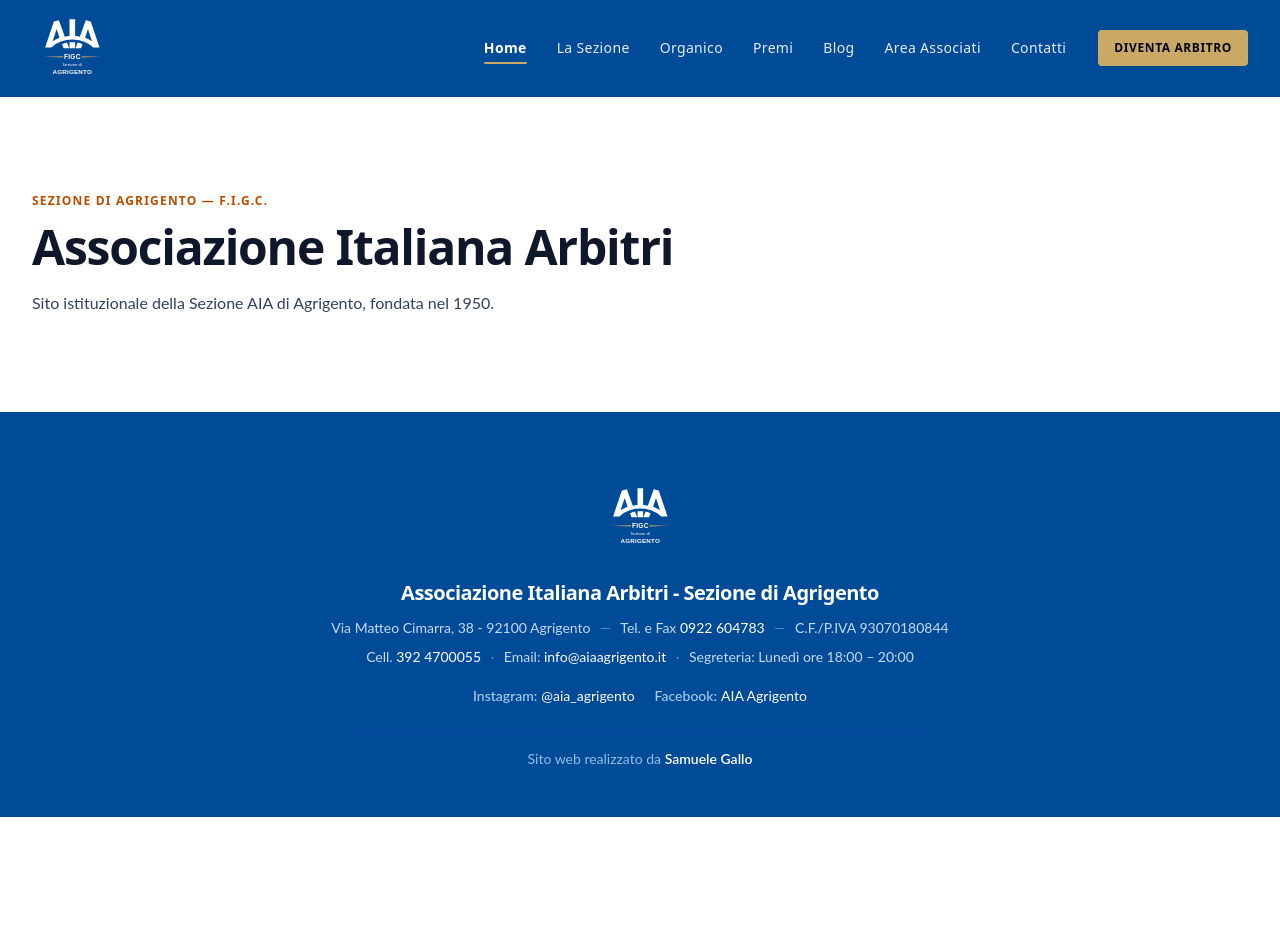
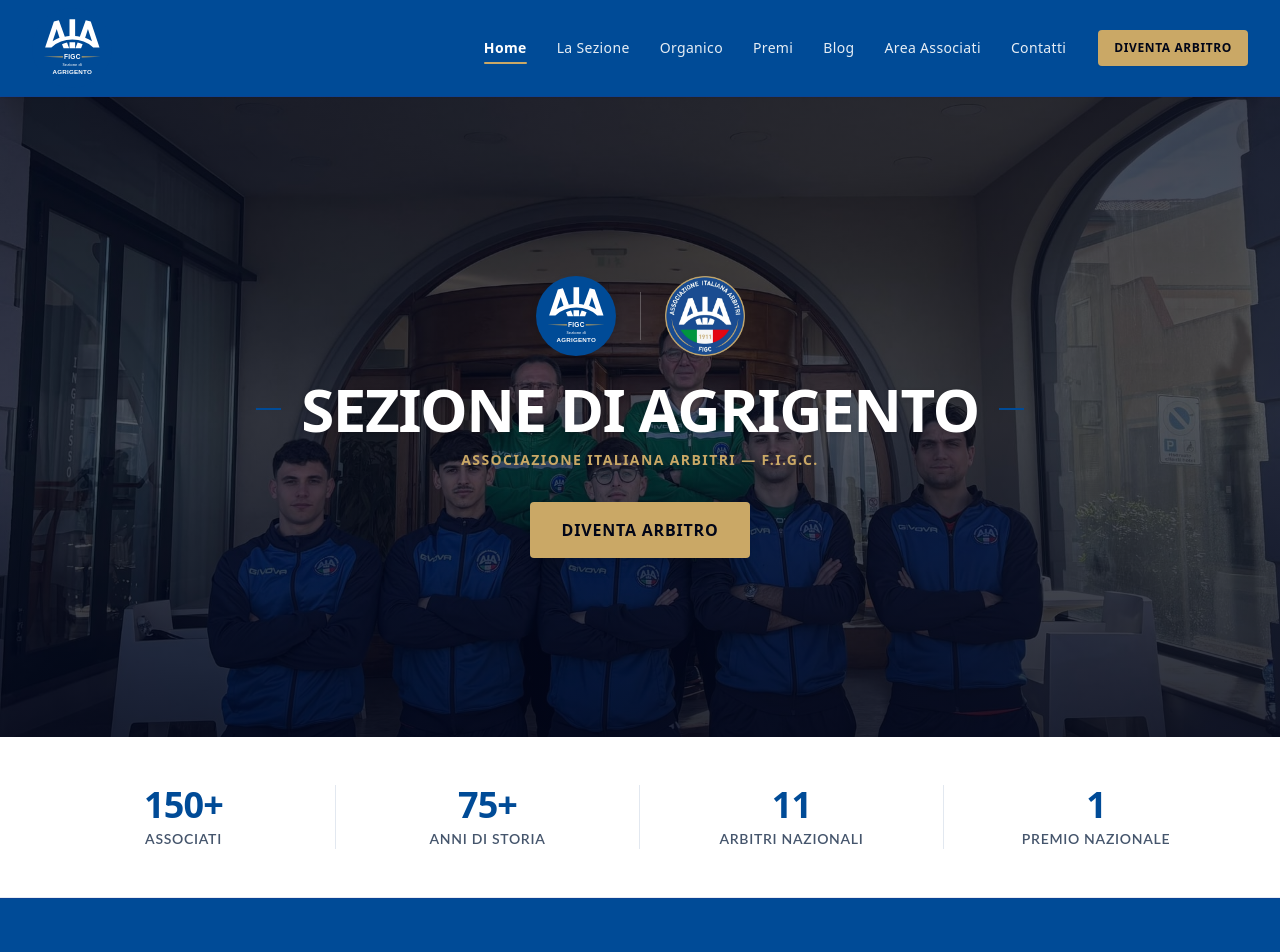
Before and after one commit to sasucodex/aia-agrigento-web, an Astro site: page / in a window 1280 px wide. Shown: the top 952 px of the page. Before the commit the page ends 817 px from the top, so only its background shows below. Built offline with nearby package versions, Linux system fonts and the light colour scheme; Astro itself is replaced by a stand-in of ours.

Commit message:
feat(home): implement hero section with AIA FIGC logo and section stats

```diff
--- /dev/null
+++ b/src/components/home/HeroSection.astro
@@ -0,0 +1,77 @@
+---
+import { Image } from "astro:assets";
+import heroRaduno from "@/assets/images/hero-raduno.jpg";
+import aiaFigcLogo from "@/assets/logos/logo-aia-figc.png";
+import { PRIMARY_CTA } from "@/constants/navigation";
+---
+
+<section
+  aria-labelledby="hero-heading"
+  class="relative min-h-[500px] sm:min-h-[600px] lg:min-h-[640px] flex items-center justify-center overflow-hidden bg-slate-950"
+>
+  <Image
+    src={heroRaduno}
+    alt="Arbitri e dirigenti della Sezione AIA di Agrigento durante il raduno stagionale"
+    format="webp"
+    widths={[640, 1024, 1536, 1920]}
+    sizes="100vw"
+    quality={82}
+    loading="eager"
+    fetchpriority="high"
+    decoding="async"
+    class="object-cover object-center w-full h-full absolute inset-0 select-none pointer-events-none"
+  />
+
+  <div
+    aria-hidden="true"
+    class="absolute inset-0 bg-gradient-to-b from-slate-950/75 via-slate-950/65 to-slate-950/85"
+  >
+  </div>
+
+  <div class="relative z-10 w-full max-w-5xl mx-auto px-4 sm:px-6 lg:px-8 py-16 sm:py-24 lg:py-28 flex flex-col items-center text-center">
+    <div class="flex items-center justify-center gap-4 sm:gap-6">
+      <img
+        src="/favicon.svg"
+        alt="Stemma AIA Sezione di Agrigento"
+        width="80"
+        height="80"
+        loading="eager"
+        decoding="async"
+        class="h-16 w-16 sm:h-20 sm:w-20 object-contain drop-shadow-md"
+      />
+      <span aria-hidden="true" class="h-10 sm:h-12 w-px bg-white/25"></span>
+      <Image
+        src={aiaFigcLogo}
+        alt="Associazione Italiana Arbitri - AIA FIGC"
+        width={160}
+        height={160}
+        format="webp"
+        loading="eager"
+        decoding="async"
+        class="h-16 w-16 sm:h-20 sm:w-20 object-contain drop-shadow-md"
+      />
+    </div>
+
+    <div class="w-full max-w-3xl flex items-center justify-center gap-3 sm:gap-5 mt-5 mb-2">
+      <span aria-hidden="true" class="hidden sm:block h-[2px] flex-1 max-w-16 bg-[#004b97]"></span>
+      <h1
+        id="hero-heading"
+        class="font-heading font-extrabold text-2xl sm:text-5xl lg:text-6xl tracking-tight text-white uppercase leading-[1.1] text-balance drop-shadow-sm"
+      >
+        Sezione di Agrigento
+      </h1>
+      <span aria-hidden="true" class="hidden sm:block h-[2px] flex-1 max-w-16 bg-[#004b97]"></span>
+    </div>
+
+    <p class="font-heading text-xs sm:text-sm font-semibold uppercase tracking-widest text-referee-gold mb-8">
+      Associazione Italiana Arbitri — F.I.G.C.
+    </p>
+
+    <a
+      href={PRIMARY_CTA.href}
+      class="w-full sm:w-auto inline-flex items-center justify-center bg-referee-gold hover:brightness-95 active:scale-[0.98] text-slate-950 font-heading font-extrabold text-sm sm:text-base uppercase tracking-wider px-8 py-4 rounded-sm shadow-lg transition-all duration-200 cursor-pointer focus-visible:outline-2 focus-visible:outline-offset-2 focus-visible:outline-white"
+    >
+      Diventa Arbitro
+    </a>
+  </div>
+</section>
--- /dev/null
+++ b/src/components/home/NumeriSezionali.astro
@@ -0,0 +1,30 @@
+---
+import { getStatItems } from "@/lib/utils/stats";
+import type { StatMetricItem } from "@/types/stats";
+
+export interface Props {
+  items?: StatMetricItem[];
+}
+
+const { items = getStatItems() } = Astro.props;
+---
+
+<section
+  aria-label="Numeri e traguardi della Sezione"
+  class="bg-white border-b border-slate-200/80"
+>
+  <div class="max-w-7xl mx-auto px-4 sm:px-6 lg:px-8 py-8 sm:py-12">
+    <dl class="grid grid-cols-2 sm:grid-cols-4 gap-y-6 gap-x-4 sm:gap-0 sm:divide-x sm:divide-slate-200">
+      {items.map((item) => (
+        <div class="flex flex-col items-center text-center px-2 sm:px-6">
+          <dd class="order-1 font-heading font-extrabold text-2xl sm:text-3xl lg:text-4xl text-[#004b97] tabular-nums tracking-tight">
+            {item.value}
+          </dd>
+          <dt class="order-2 font-sans text-xs sm:text-sm font-semibold text-slate-600 uppercase tracking-wider mt-1">
+            {item.label}
+          </dt>
+        </div>
+      ))}
+    </dl>
+  </div>
+</section>
--- a/src/layouts/Layout.astro
+++ b/src/layouts/Layout.astro
@@ -45,13 +45,13 @@ const { bodyClass = "", mainClass = "", ...seoProps } = Astro.props;
   </head>
   <body
     class:list={[
-      "min-h-screen flex flex-col bg-white text-slate-700 font-sans antialiased selection:bg-amber-500/20 selection:text-slate-900",
+      "min-h-screen flex flex-col bg-white text-slate-700 font-sans antialiased selection:bg-referee-gold/20 selection:text-slate-900",
       bodyClass,
     ]}
   >
     <a
       href="#main-content"
-      class="sr-only focus:not-sr-only focus:fixed focus:top-4 focus:left-4 focus:z-50 focus:inline-block focus:rounded-sm focus:bg-amber-500 focus:px-4 focus:py-2.5 focus:font-heading focus:text-xs focus:font-bold focus:uppercase focus:tracking-wider focus:text-slate-950 focus:shadow-md focus:outline-2 focus:outline-offset-2 focus:outline-[#004b97]"
+      class="sr-only focus:not-sr-only focus:fixed focus:top-4 focus:left-4 focus:z-50 focus:inline-block focus:rounded-sm focus:bg-referee-gold focus:px-4 focus:py-2.5 focus:font-heading focus:text-xs focus:font-bold focus:uppercase focus:tracking-wider focus:text-slate-950 focus:shadow-md focus:outline-2 focus:outline-offset-2 focus:outline-[#004b97]"
     >
       Salta al contenuto principale
     </a>
--- a/src/pages/index.astro
+++ b/src/pages/index.astro
@@ -1,20 +1,16 @@
 ---
 import Layout from "@/layouts/Layout.astro";
+import HeroSection from "@/components/home/HeroSection.astro";
+import NumeriSezionali from "@/components/home/NumeriSezionali.astro";
+import heroRaduno from "@/assets/images/hero-raduno.jpg";
 ---
 
 <Layout
   title="AIA Agrigento | Associazione Italiana Arbitri - Sezione di Agrigento"
   description="Sito ufficiale dell'Associazione Italiana Arbitri (AIA) - Sezione di Agrigento FIGC. Oltre 75 anni di storia arbitrale, corsi arbitri gratuiti, designazioni, organico e il Premio Nazionale Rosario Livatino."
+  image={heroRaduno.src}
+  imageAlt="Arbitri e dirigenti della Sezione AIA di Agrigento"
 >
-  <section class="max-w-7xl mx-auto px-4 sm:px-6 lg:px-8 py-16 sm:py-24">
-    <p class="font-heading text-xs font-semibold uppercase tracking-widest text-amber-700 mb-3">
-      Sezione di Agrigento — F.I.G.C.
-    </p>
-    <h1 class="font-heading text-3xl sm:text-4xl lg:text-5xl font-extrabold tracking-tight text-slate-900 leading-[1.1] text-balance">
-      Associazione Italiana Arbitri
-    </h1>
-    <p class="font-sans text-sm sm:text-base text-slate-700 leading-relaxed font-normal text-pretty max-w-prose mt-4">
-      Sito istituzionale della Sezione AIA di Agrigento, fondata nel 1950.
-    </p>
-  </section>
+  <HeroSection />
+  <NumeriSezionali />
 </Layout>
```
Also changed, not shown: src/assets/images/hero-raduno.jpg (added), src/assets/logos/logo-aia-figc.png (added).
